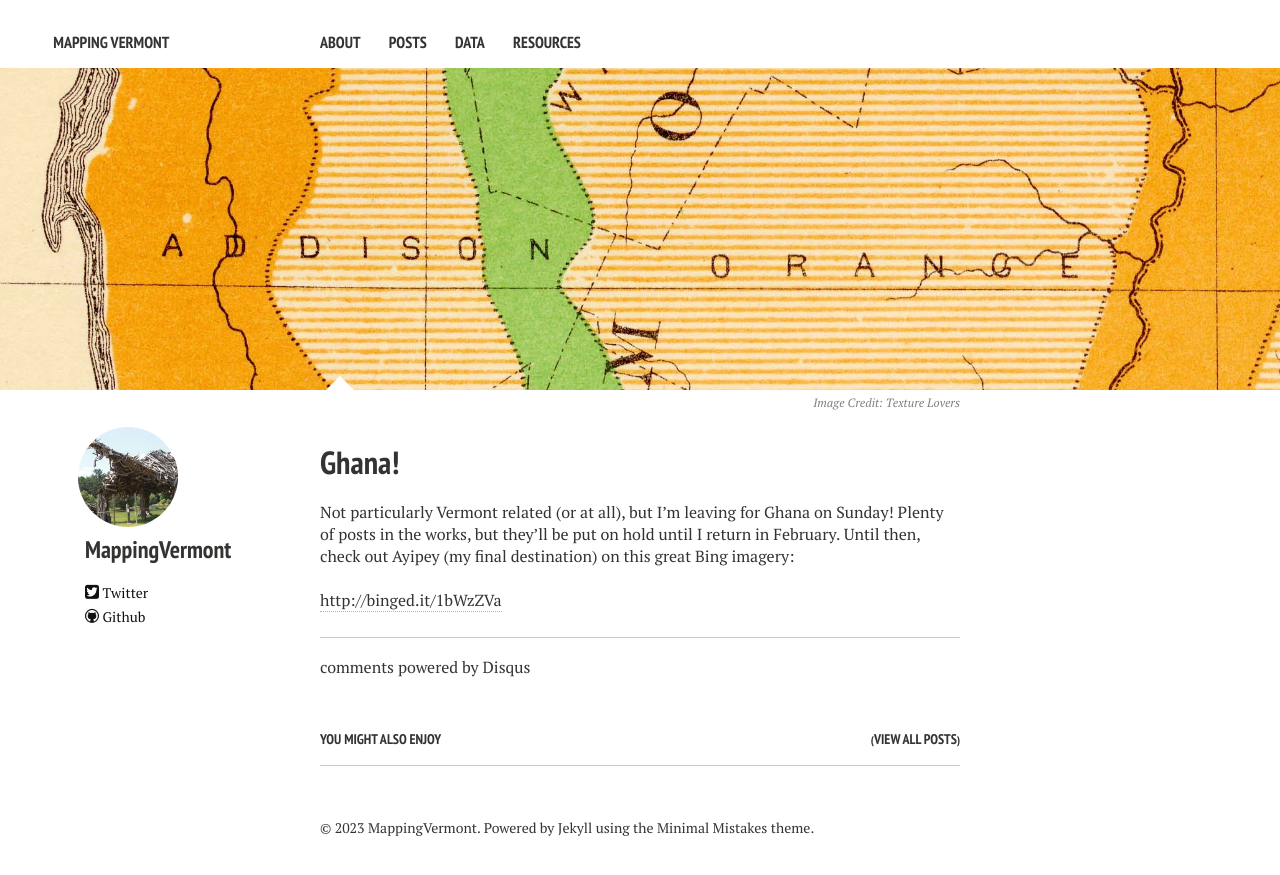
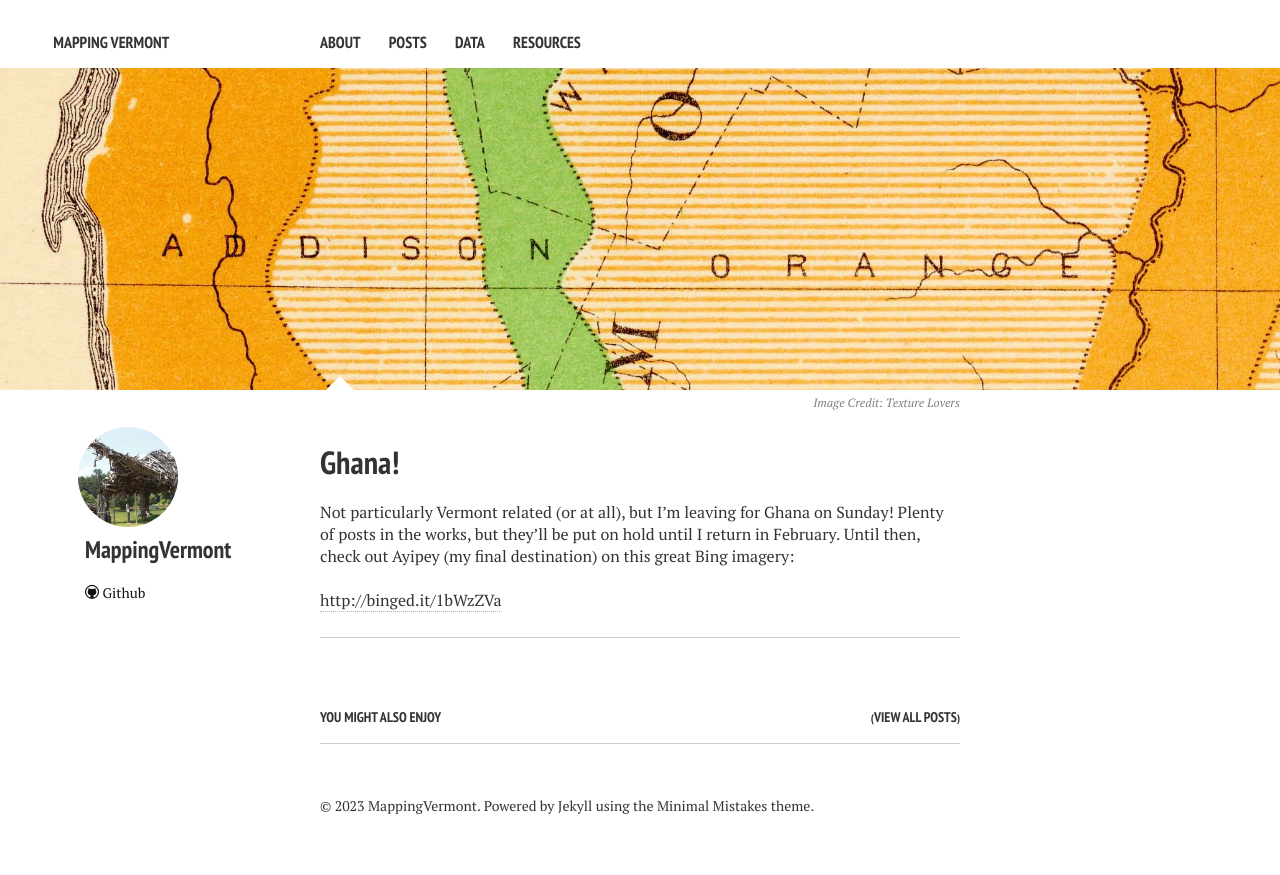
Before and after one commit to mappingvermont/blog, a Jekyll site: the page built from _posts/2013-11-29-Ghana.md, in a window 1280 px wide. Shown: the top 875 px of the page. Built offline with Jekyll 4.4.1, drawn with Linux system fonts in a browser that asks for light colours; nearby versions of some CDN libraries; comment, search, counter and statistics services are not loaded; some of the changed lines change nothing that is shown.

Commit message:
remove disqus

```diff
--- a/_config.yml
+++ b/_config.yml
@@ -1,7 +1,6 @@
 title:            Mapping Vermont
 tagline:          Mapping granges, post offices and barns-- everything 802
 description:      Describe your website.
-disqus_shortname: mappingvermont
 # Your site's domain goes here. Leave localhost server or blank when working locally.
 url:              https://www.mappingvermont.org
 
@@ -12,7 +11,6 @@ owner:
   bio:
   email:          charlie@mappingvermont.org
   # Social networking links are used in author-bio sidebar. Update and remove as you like.
-  twitter: 		  mappingvermont
   github: 		  mappingvermont
   #linkedin:       charliehofmann
   # For Google Authorship https://plus.google.com/authorship
@@ -55,12 +53,12 @@ kramdown:
   toc_levels: 1..6
   enable_coderay: false
 
-  coderay:
-    coderay_line_numbers:
-    coderay_line_numbers_start: 1
-    coderay_tab_width: 4
-    coderay_bold_every: 10
-    coderay_css: class
+  syntax_highlighter_opts:
+    line_numbers:
+    line_numbers_start: 1
+    tab_width: 4
+    bold_every: 10
+    css: class
 
 include: [".htaccess"]
 exclude: ["lib", "publish.sh", "config.rb", "Capfile", "config", "log", "Rakefile", "Rakefile.rb", "tmp", "less", "*.sublime-project", "*.sublime-workspace", "test", "spec", "Gruntfile.js", "package.json", "node_modules"]
--- a/_includes/_disqus_comments.html
+++ /dev/null
@@ -1,13 +0,0 @@
-    <script type="text/javascript">
-        /* * * CONFIGURATION VARIABLES: EDIT BEFORE PASTING INTO YOUR WEBPAGE * * */
-        var disqus_shortname = 'mappingvermont'; // required: replace example with your forum shortname
-
-        /* * * DON'T EDIT BELOW THIS LINE * * */
-        (function() {
-            var dsq = document.createElement('script'); dsq.type = 'text/javascript'; dsq.async = true;
-            dsq.src = '//' + disqus_shortname + '.disqus.com/embed.js';
-            (document.getElementsByTagName('head')[0] || document.getElementsByTagName('body')[0]).appendChild(dsq);
-        })();
-    </script>
-    <noscript>Please enable JavaScript to view the <a href="http://disqus.com/?ref_noscript">comments powered by Disqus.</a></noscript>
-    <a href="http://disqus.com" class="dsq-brlink">comments powered by <span class="logo-disqus">Disqus</span></a>
--- a/_layouts/post.html
+++ b/_layouts/post.html
@@ -36,8 +36,6 @@
         </div>
         </footer>
     </div><!-- /.article-wrap -->
-	<div id="disqus_thread"></div>
-  {% include _disqus_comments.html %}
   </article>
 
 </div><!-- /#main -->
```
Also changed, not shown: _includes/_author-bio.html (line endings or trailing spaces).
